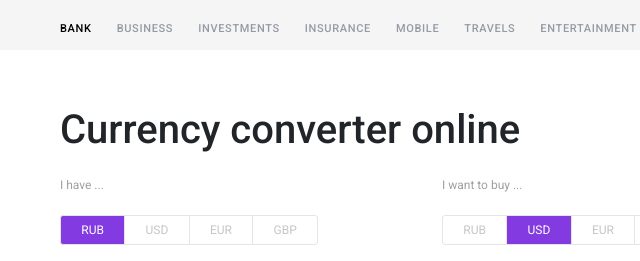
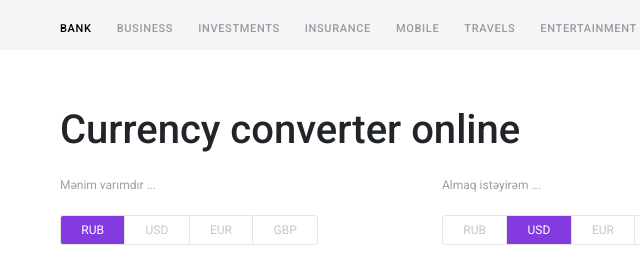
Before and after one commit to nurlanjalilov/CurrencProject, a plain HTML site: page index.html in a window 1280 px wide. Shown: the top 261 px of the page, 278-918 px from the left. Drawn offline with nearby package versions, Linux system fonts and the light colour scheme; no server answers.

Commit message:
Update index.html

```diff
--- a/index.html
+++ b/index.html
@@ -40,7 +40,7 @@
 
                 <section id="section">
                     <div class="left-section">
-                        <p class="head">I have ...</p>
+                        <p class="head">Mənim varımdır ...</p>
                         <div class="currencies" id="from">
                             <button class="firstBtn">RUB</button>
                             <button>USD</button>
@@ -55,7 +55,7 @@
 
                     </div>
                     <div class="right-section">
-                        <p class="head">I want to buy ...</p>
+                        <p class="head">Almaq istəyirəm ...</p>
 
                         <div class="currencies" id="to">
                             <button class="firstBtn">RUB</button>
```
